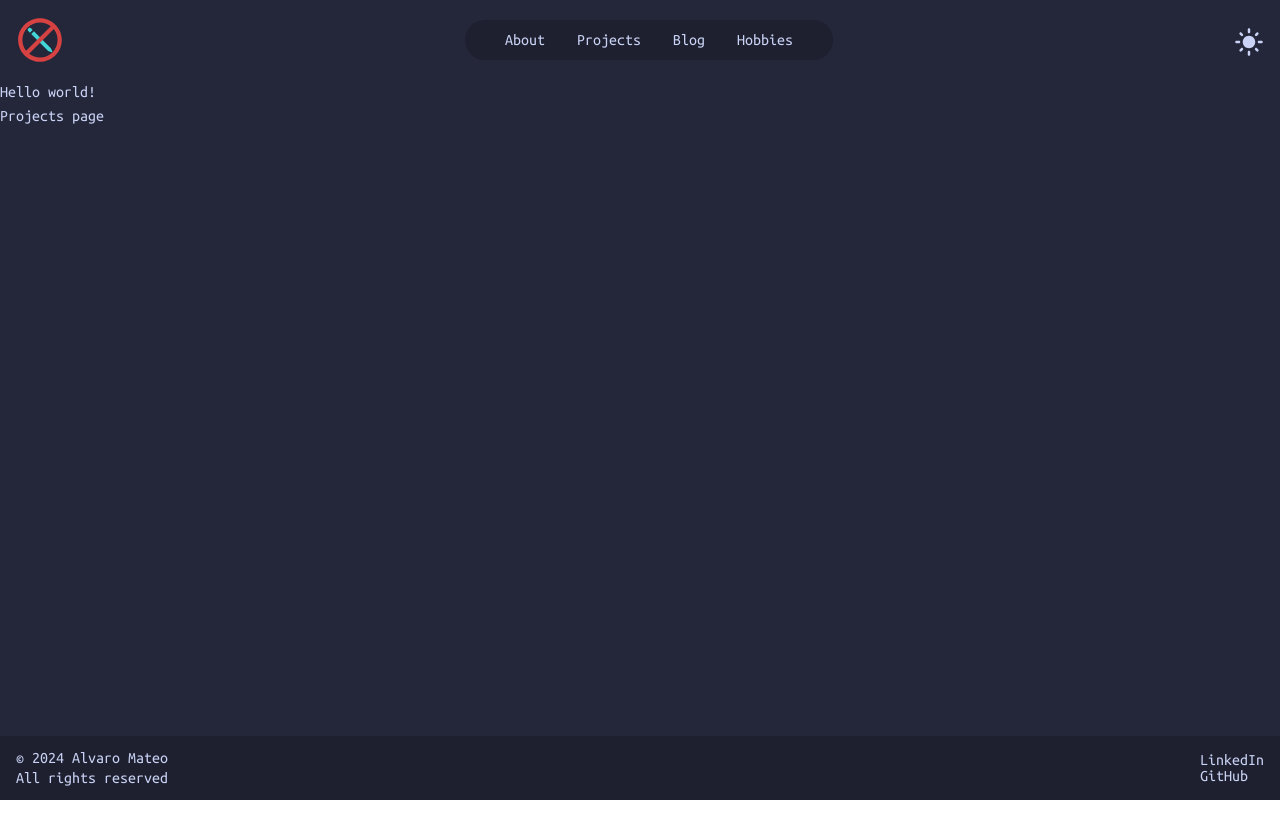
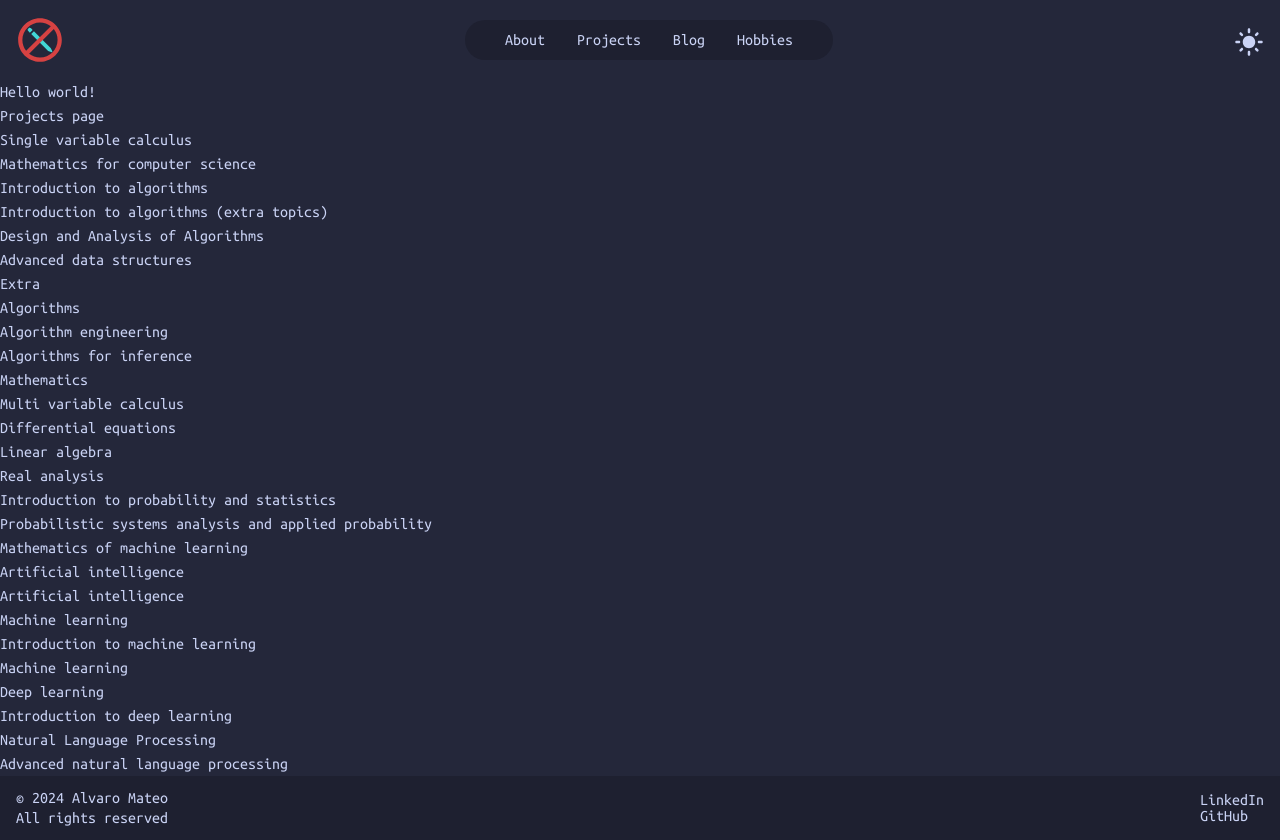
Before and after one commit to alvaromateo/noartdev, a Next.js app: page /en/projects in a window 1280 px wide. Before the commit the page ends 800 px from the top, so only its background shows below. Built offline with nearby package versions, Linux system fonts and the light colour scheme.

Commit message:
Change structure of HTML to have providers at the top level

```diff
--- a/src/app/[lang]/layout.tsx
+++ b/src/app/[lang]/layout.tsx
@@ -4,7 +4,8 @@ import type { Metadata } from 'next'
 import Header from '../../components/header/header'
 import Footer from '../../components/footer/footer'
 import { StaticParams } from '../../global/types'
-import Body from '../../components/utils/body'
+import Providers from '../../components/utils/providers'
+import Html from '../../components/utils/html'
 
 // TODO: redirects to redirect from '/' to '/[lang]/home'
 
@@ -28,16 +29,16 @@ export default function RootLayout({
   params: StaticParams
 }) {
   return (
-    <html lang={params.lang}>
-      <Body>
-        <div className='bg-base text-text min-h-screen'>
+    <Providers>
+      <Html params={params}>
+        <div className='text-text min-h-screen'>
           <div className='header-and-content'>
             <Header lang={params.lang} />
             {children}
           </div>
           <Footer />
         </div>
-      </Body>
-    </html>
+      </Html>
+    </Providers>
   )
 }
--- a/src/app/[lang]/projects/page.tsx
+++ b/src/app/[lang]/projects/page.tsx
@@ -3,6 +3,146 @@ export default function Projects() {
     <main>
       <p>Hello world!</p>
       <p>Projects page</p>
+
+      <ol>
+        <li>
+          <a href='https://ocw.mit.edu/courses/18-01sc-single-variable-calculus-fall-2010/'>
+            Single variable calculus
+          </a>
+        </li>
+        <li>
+          <a href='https://ocw.mit.edu/courses/6-042j-mathematics-for-computer-science-fall-2010/'>
+            Mathematics for computer science
+          </a>
+        </li>
+        <li>
+          <a href='https://ocw.mit.edu/courses/6-006-introduction-to-algorithms-spring-2020/'>
+            Introduction to algorithms
+          </a>
+        </li>
+        <li>
+          <a href='https://ocw.mit.edu/courses/6-046j-introduction-to-algorithms-sma-5503-fall-2005/'>
+            Introduction to algorithms (extra topics)
+          </a>
+        </li>
+        <li>
+          <a href='https://ocw.mit.edu/courses/6-046j-design-and-analysis-of-algorithms-spring-2015/'>
+            Design and Analysis of Algorithms
+          </a>
+        </li>
+        <li>
+          <a href='https://ocw.mit.edu/courses/6-851-advanced-data-structures-spring-2012/'>
+            Advanced data structures
+          </a>
+        </li>
+        <li>
+
+        </li>
+      </ol>
+
+      <p>Extra</p>
+      <ol>
+        <li>
+          <p>Algorithms</p>
+          <ol>
+            <li>
+              <a href='https://ocw.mit.edu/courses/6-5060-algorithm-engineering-spring-2023/'>
+                Algorithm engineering
+              </a>
+            </li>
+            <li>
+              <a href='https://ocw.mit.edu/courses/6-438-algorithms-for-inference-fall-2014/'>
+                Algorithms for inference
+              </a>
+            </li>
+          </ol>
+        </li>
+        <li>
+          <p>Mathematics</p>
+          <ol>
+            <li>
+              <a href='https://ocw.mit.edu/courses/18-02sc-multivariable-calculus-fall-2010/'>
+                Multi variable calculus
+              </a>
+            </li>
+            <li>
+              <a href='https://ocw.mit.edu/courses/18-03sc-differential-equations-fall-2011/'>
+                Differential equations
+              </a>
+            </li>
+            <li>
+              <a href='https://ocw.mit.edu/courses/18-06sc-linear-algebra-fall-2011/'>
+                Linear algebra
+              </a>
+            </li>
+            <li>
+              <a href='https://ocw.mit.edu/courses/18-100c-real-analysis-fall-2012/'>
+                Real analysis
+              </a>
+            </li>
+            <li>
+              <a href='https://ocw.mit.edu/courses/18-05-introduction-to-probability-and-statistics-spring-2022/'>
+                Introduction to probability and statistics
+              </a>
+            </li>
+            <li>
+              <a href='https://ocw.mit.edu/courses/6-041-probabilistic-systems-analysis-and-applied-probability-fall-2010/'>
+                Probabilistic systems analysis and applied probability
+              </a>
+            </li>
+            <li>
+              <a href='https://ocw.mit.edu/courses/18-657-mathematics-of-machine-learning-fall-2015/'>
+                Mathematics of machine learning
+              </a>
+            </li>
+          </ol>
+        </li>
+        <li>
+          <p>Artificial intelligence</p>
+          <ol>
+            <li>
+              <a href='https://ocw.mit.edu/courses/6-034-artificial-intelligence-fall-2010/'>
+                Artificial intelligence
+              </a>
+            </li>
+          </ol>
+        </li>
+        <li>
+          <p>Machine learning</p>
+          <ol>
+            <li>
+              <a href='https://ocw.mit.edu/courses/6-036-introduction-to-machine-learning-fall-2020/'>
+                Introduction to machine learning
+              </a>
+            </li>
+            <li>
+              <a href='https://ocw.mit.edu/courses/6-867-machine-learning-fall-2006/'>
+                Machine learning
+              </a>
+            </li>
+          </ol>
+        </li>
+        <li>
+          <p>Deep learning</p>
+          <ol>
+            <li>
+              <a href='https://ocw.mit.edu/courses/6-s191-introduction-to-deep-learning-january-iap-2020/'>
+                Introduction to deep learning
+              </a>
+            </li>
+          </ol>
+        </li>
+        <li>
+          <p>Natural Language Processing</p>
+          <ol>
+            <li>
+              <a href='https://ocw.mit.edu/courses/6-864-advanced-natural-language-processing-fall-2005/'>
+                Advanced natural language processing
+              </a>
+            </li>
+          </ol>
+        </li>
+      </ol>
     </main>
   )
 }
--- a/src/app/globals.css
+++ b/src/app/globals.css
@@ -4,7 +4,7 @@
 
 @layer base {
   :root,
-  :root .catppuccin_latte {
+  html.catppuccin_latte {
     --color-base: 239 241 245;
     --color-mantle: 230 233 239;
     --color-crust: 220 224 232;
@@ -43,7 +43,7 @@
     --color-parameter: 230 69 83;
   }
 
-  :root .catppuccin_macchiato {
+  html.catppuccin_macchiato {
     --color-base: 36 39 58;
     --color-mantle: 30 32 48;
     --color-crust: 24 25 38;
@@ -85,6 +85,7 @@
 
 :root {
   --footer-height: 4rem;
+  background: rgb(var(--color-mantle));
 }
 
 .header-and-content {
--- a/src/components/header/buttons-container.tsx
+++ b/src/components/header/buttons-container.tsx
@@ -1,7 +1,7 @@
 'use client'
 
 import { useContext } from 'react'
-import { MobileContext } from '../utils/body'
+import { MobileContext } from '../utils/providers'
 import MenuButton from './menu-button'
 import DarkButton from './dark-button'
 
--- a/src/components/header/dark-button.tsx
+++ b/src/components/header/dark-button.tsx
@@ -3,7 +3,7 @@
 import { useContext } from 'react'
 import DarkModeIcon from '@mui/icons-material/DarkMode'
 import LightModeIcon from '@mui/icons-material/LightMode'
-import { ThemeContext } from '../utils/body'
+import { ThemeContext } from '../utils/providers'
 import settings from '../../global/app-settings'
 
 export default function DarkButton() {
--- a/src/components/header/header.tsx
+++ b/src/components/header/header.tsx
@@ -1,9 +1,8 @@
 import Link from 'next/link'
 import dynamic from 'next/dynamic';
 import NavLink from './nav-link'
+import Logo from './logo';
 
-const LogoComponent = dynamic(() => import('./logo'),
-  { ssr: false })
 const LinksComponent = dynamic(() => import('./links-container'),
   { ssr: false })
 const ButtonsComponent = dynamic(() => import('./buttons-container'),
@@ -14,7 +13,7 @@ export default function Header(props: { lang: string }) {
     <header className='p-4'>
       <nav className='flex flex-row justify-between items-center'>
         <Link href={{ pathname: `/${props.lang}/home` }}>
-          <LogoComponent></LogoComponent>
+          <Logo></Logo>
         </Link>
 
         <LinksComponent>
--- a/src/components/header/links-container.tsx
+++ b/src/components/header/links-container.tsx
@@ -1,7 +1,7 @@
 'use client'
 
 import { useContext } from 'react'
-import { MobileContext } from '../utils/body'
+import { MobileContext } from '../utils/providers'
 
 export default function LinksContainer({ children } : { children?: React.ReactNode }) {
   const isMobile = useContext(MobileContext)
--- /dev/null
+++ b/src/components/utils/html.tsx
@@ -0,0 +1,29 @@
+'use client'
+
+import { useContext } from 'react'
+import { Ubuntu_Mono } from 'next/font/google'
+import { ThemeContext } from '../utils/providers'
+import { StaticParams } from '../../global/types'
+
+// TODO: change font
+const ubuntuMono = Ubuntu_Mono({
+  weight: ['400', '700'],
+  subsets: ['latin']
+})
+
+export default function Html({
+  children,
+  params
+} : {
+  children: React.ReactNode
+  params: StaticParams
+}) {
+  const theme = useContext(ThemeContext)
+  return (
+    <html lang={params.lang} className={`${theme}`}>
+      <body className={`${ubuntuMono.className} bg-base`}>
+        {children}
+      </body>
+    </html>
+  )
+}
--- a/src/components/utils/body.tsx
+++ b/src/components/utils/providers.tsx
@@ -2,20 +2,13 @@
 
 import { useState, useEffect, createContext } from 'react'
 import { useMediaQuery } from 'react-responsive'
-import { Ubuntu_Mono } from 'next/font/google'
 import { LocalStorageProperties } from '../../global/property-names'
 import settings from '../../global/app-settings'
-
-// TODO: change font
-const ubuntuMono = Ubuntu_Mono({
-  weight: ['400', '700'],
-  subsets: ['latin']
-})
 
 export const ThemeContext = createContext(settings.defaultTheme)
 export const MobileContext = createContext(true)
 
-export default function Body({
+export default function Providers({
   children
 } : {
   children: React.ReactNode
@@ -33,12 +26,10 @@ export default function Body({
   }, []);
 
   return (
-    <body className={`${ubuntuMono.className} ${theme}`}>
-      <ThemeContext.Provider value={theme}>
-        <MobileContext.Provider value={isMobile}>
-          {children}
-        </MobileContext.Provider>
-      </ThemeContext.Provider>
-    </body>
+    <ThemeContext.Provider value={theme}>
+      <MobileContext.Provider value={isMobile}>
+        {children}
+      </MobileContext.Provider>
+    </ThemeContext.Provider>
   )
 }
```
